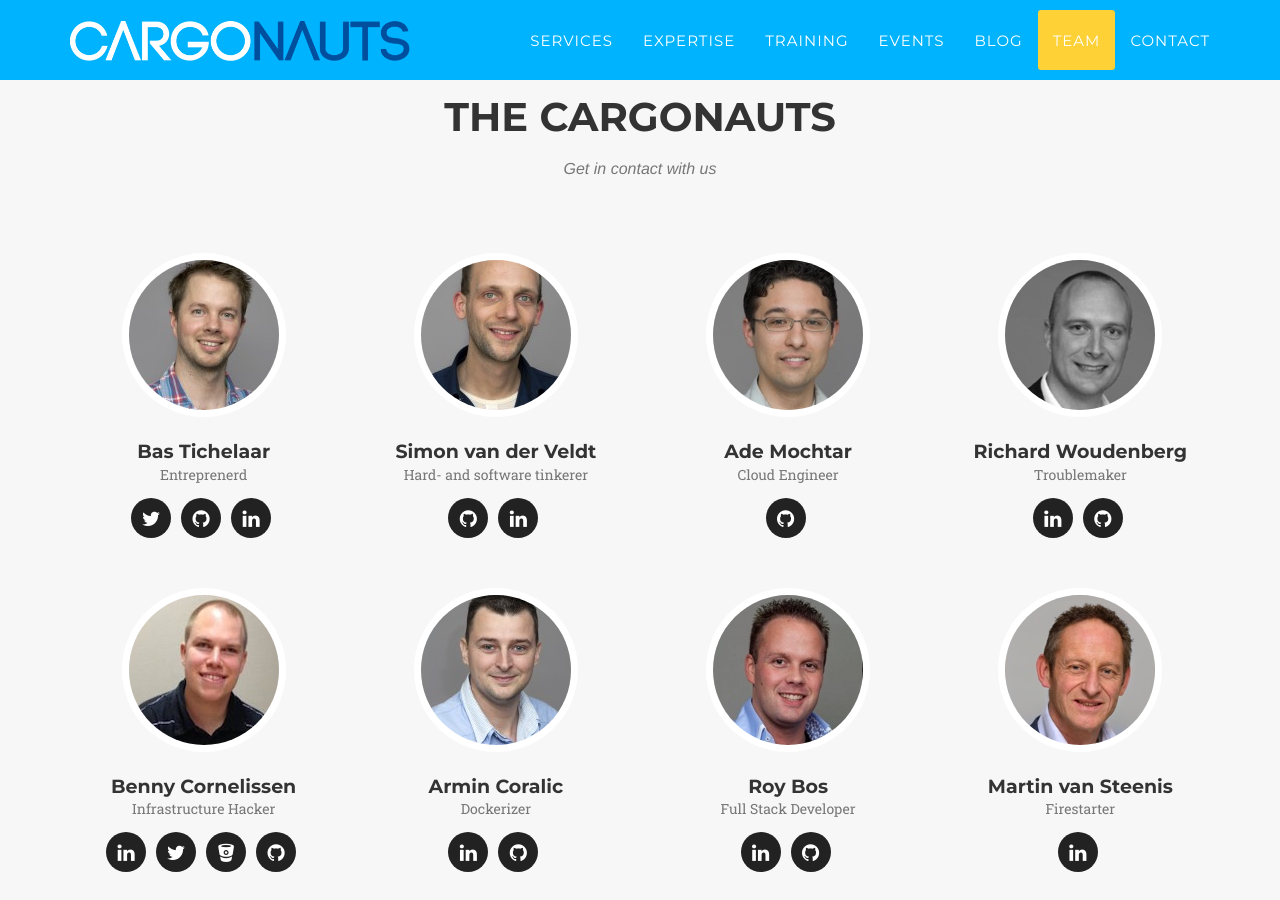
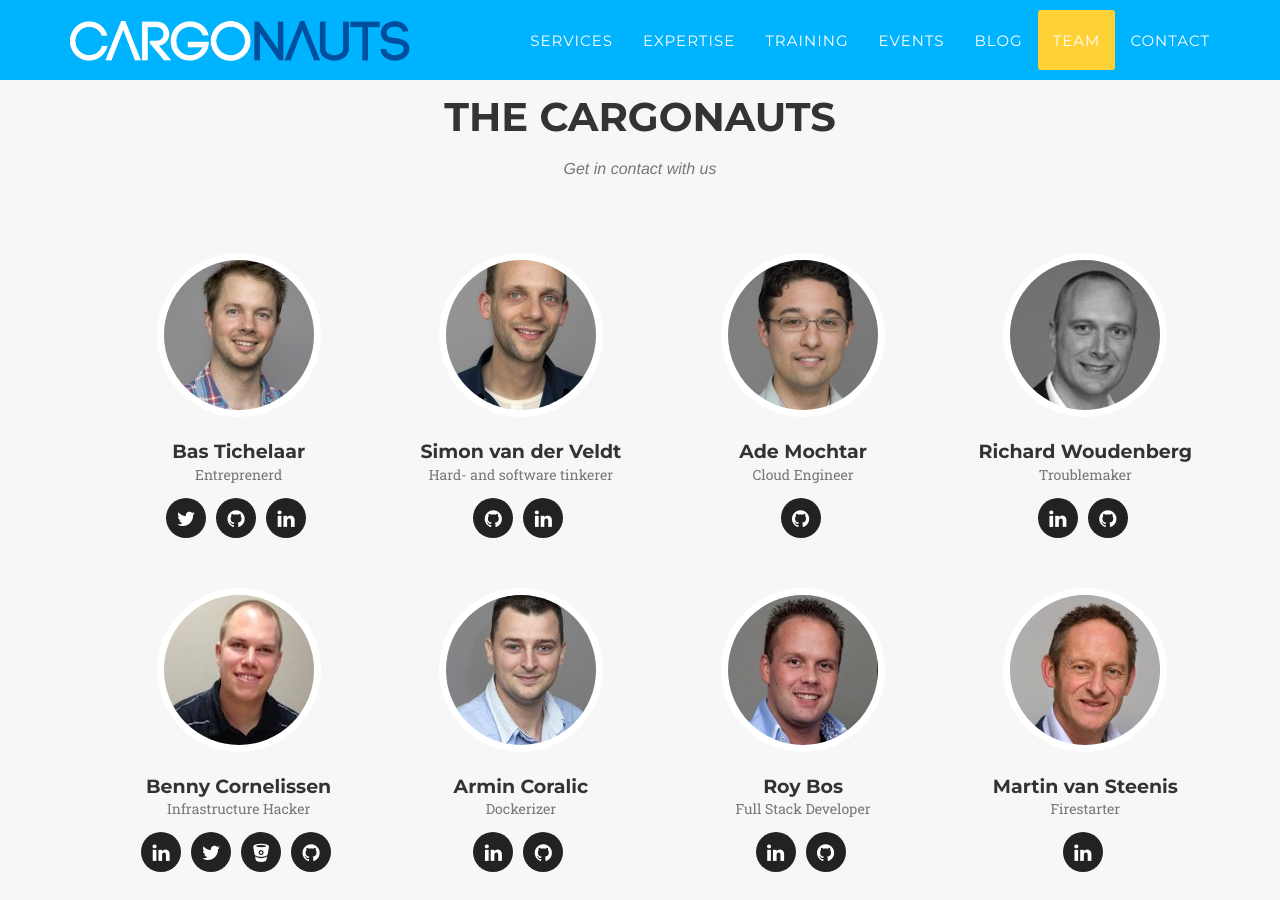
Before and after one commit to nautsio/nautsio.github.io, a Jekyll site: the page built from index.html, in a window 1280 px wide and 900 px high, scrolled down 5858 px. Built offline with Jekyll 4.4.1, drawn with Linux system fonts in a browser that asks for light colours; some web fonts are replaced.

Commit message:
Fixes horizontal item alignment for teammembers.

```diff
--- a/_includes/team.html
+++ b/_includes/team.html
@@ -8,8 +8,9 @@
                 </div>
             </div>
             <div class="row row-centered">
+              <ul>
                 {% for member in site.people %}
-                <div class="col-sm-3 col-centered">
+                <li class="col-xs-12 col-sm-4 col-md-3 col-centered">
                     <div class="team-member">
                         <img src="img/team/{{ member.pic }}.jpg" class="img-responsive img-circle" alt="">
                         <h4>{{ member.name }}</h4>
@@ -21,8 +22,9 @@
 
                         </ul>
                     </div>
-                </div>
+                </li>
                 {% endfor %}
+              </ul>
             </div>
             <div class="row">
                 <div class="col-lg-8 col-lg-offset-2 text-center">
```
